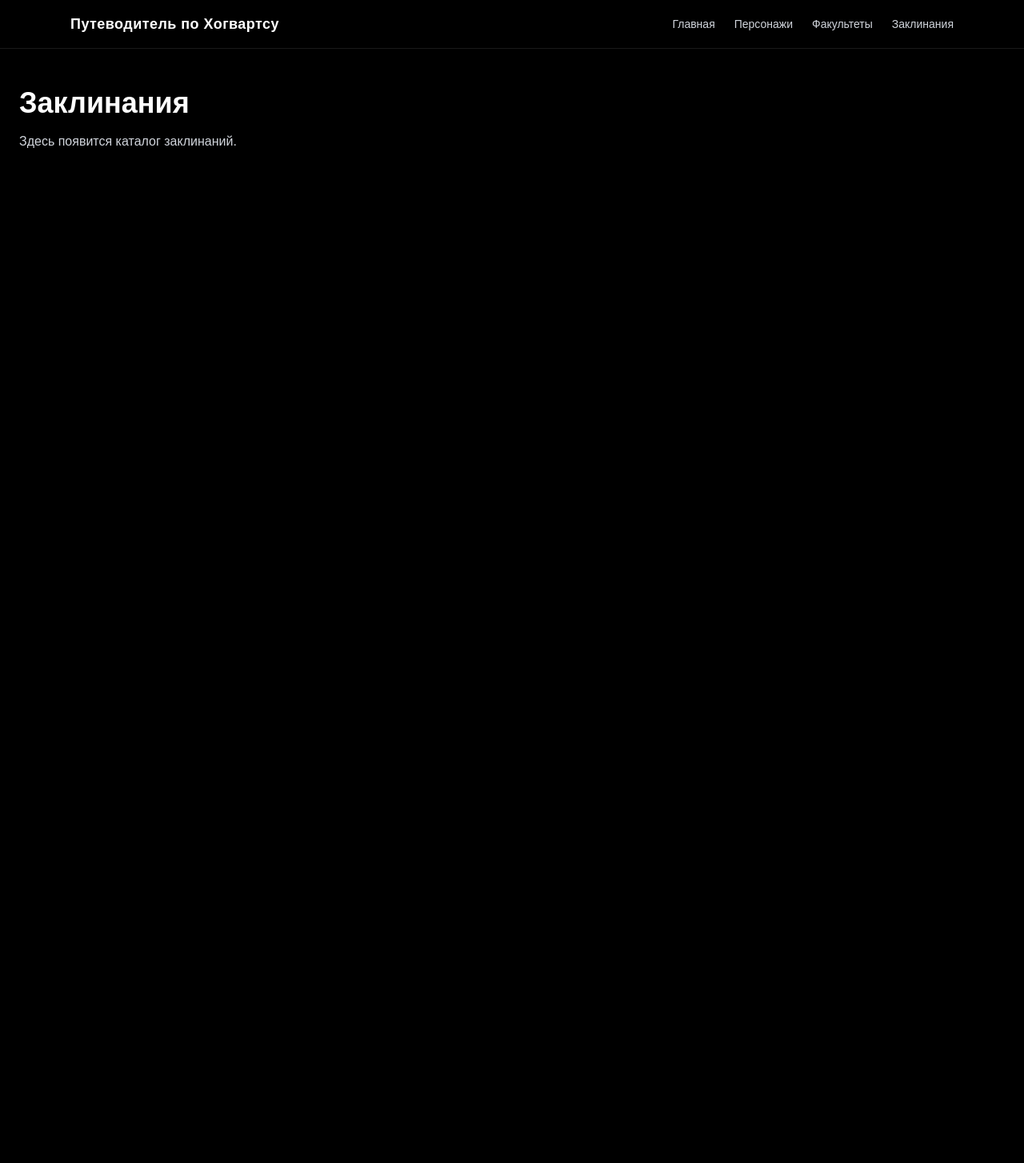
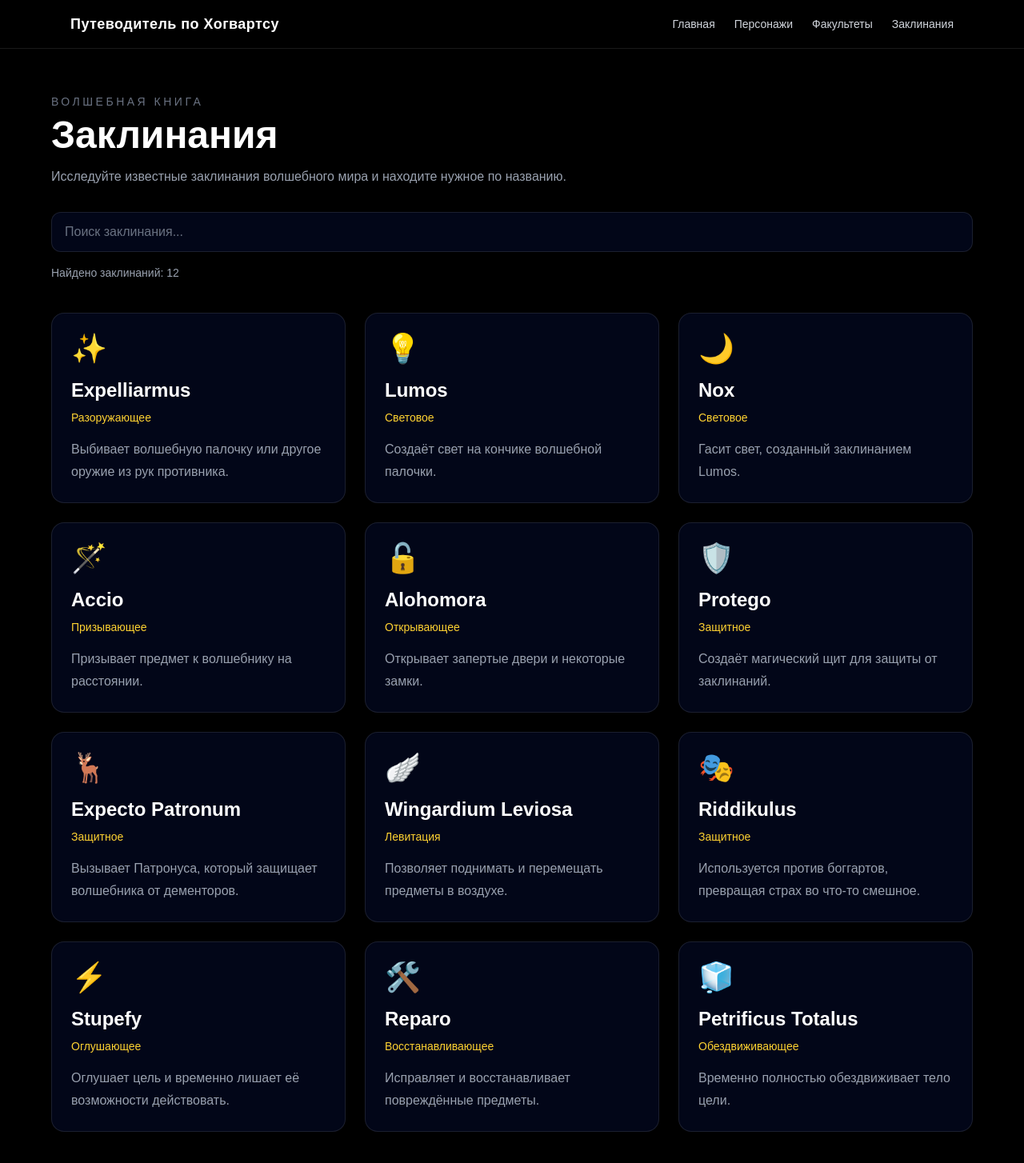
Before and after one commit to assettemergaliyev/harry-potter-explorer, a Next.js app: page /spells in a window 1280 px wide. Shown: the top 1454 px of the page at 80% size. Before the commit the page ends 861 px from the top, so only its background shows below. Built offline with nearby package versions, Linux system fonts and the light colour scheme.

Commit message:
feat: add searchable spells catalog

```diff
--- /dev/null
+++ b/app/spells/SpellsCatalog.tsx
@@ -0,0 +1,146 @@
+"use client";
+
+import { useMemo, useState } from "react";
+
+type Spell = {
+  name: string;
+  category: string;
+  description: string;
+  icon: string;
+};
+
+const spells: Spell[] = [
+  {
+    name: "Expelliarmus",
+    category: "Разоружающее",
+    description: "Выбивает волшебную палочку или другое оружие из рук противника.",
+    icon: "✨",
+  },
+  {
+    name: "Lumos",
+    category: "Световое",
+    description: "Создаёт свет на кончике волшебной палочки.",
+    icon: "💡",
+  },
+  {
+    name: "Nox",
+    category: "Световое",
+    description: "Гасит свет, созданный заклинанием Lumos.",
+    icon: "🌙",
+  },
+  {
+    name: "Accio",
+    category: "Призывающее",
+    description: "Призывает предмет к волшебнику на расстоянии.",
+    icon: "🪄",
+  },
+  {
+    name: "Alohomora",
+    category: "Открывающее",
+    description: "Открывает запертые двери и некоторые замки.",
+    icon: "🔓",
+  },
+  {
+    name: "Protego",
+    category: "Защитное",
+    description: "Создаёт магический щит для защиты от заклинаний.",
+    icon: "🛡️",
+  },
+  {
+    name: "Expecto Patronum",
+    category: "Защитное",
+    description: "Вызывает Патронуса, который защищает волшебника от дементоров.",
+    icon: "🦌",
+  },
+  {
+    name: "Wingardium Leviosa",
+    category: "Левитация",
+    description: "Позволяет поднимать и перемещать предметы в воздухе.",
+    icon: "🪽",
+  },
+  {
+    name: "Riddikulus",
+    category: "Защитное",
+    description: "Используется против боггартов, превращая страх во что-то смешное.",
+    icon: "🎭",
+  },
+  {
+    name: "Stupefy",
+    category: "Оглушающее",
+    description: "Оглушает цель и временно лишает её возможности действовать.",
+    icon: "⚡",
+  },
+  {
+    name: "Reparo",
+    category: "Восстанавливающее",
+    description: "Исправляет и восстанавливает повреждённые предметы.",
+    icon: "🛠️",
+  },
+  {
+    name: "Petrificus Totalus",
+    category: "Обездвиживающее",
+    description: "Временно полностью обездвиживает тело цели.",
+    icon: "🧊",
+  },
+];
+
+export default function SpellsCatalog() {
+  const [search, setSearch] = useState("");
+
+  const filteredSpells = useMemo(() => {
+    const normalizedSearch = search.toLowerCase().trim();
+
+    return spells.filter((spell) =>
+      spell.name.toLowerCase().includes(normalizedSearch)
+    );
+  }, [search]);
+
+  return (
+    <div>
+      <div className="mt-8">
+        <input
+          type="text"
+          value={search}
+          onChange={(event) => setSearch(event.target.value)}
+          placeholder="Поиск заклинания..."
+          className="w-full rounded-xl border border-white/10 bg-slate-950 px-4 py-3 text-white outline-none placeholder:text-gray-500 focus:border-amber-300"
+        />
+      </div>
+
+      <p className="mt-4 text-sm text-gray-400">
+        Найдено заклинаний: {filteredSpells.length}
+      </p>
+
+      {filteredSpells.length === 0 ? (
+        <p className="mt-10 text-gray-400">
+          Заклинания не найдены.
+        </p>
+      ) : (
+        <div className="mt-10 grid gap-6 md:grid-cols-2 lg:grid-cols-3">
+          {filteredSpells.map((spell) => (
+            <article
+              key={spell.name}
+              className="rounded-2xl border border-white/10 bg-slate-950 p-6 transition hover:-translate-y-1"
+            >
+              <div className="text-4xl" aria-hidden="true">
+                {spell.icon}
+              </div>
+
+              <h2 className="mt-4 text-2xl font-semibold">
+                {spell.name}
+              </h2>
+
+              <p className="mt-2 text-sm text-amber-300">
+                {spell.category}
+              </p>
+
+              <p className="mt-4 leading-7 text-gray-400">
+                {spell.description}
+              </p>
+            </article>
+          ))}
+        </div>
+      )}
+    </div>
+  );
+}
--- a/app/spells/page.tsx
+++ b/app/spells/page.tsx
@@ -1,10 +1,23 @@
+import SpellsCatalog from "./SpellsCatalog";
+
 export default function SpellsPage() {
   return (
-    <main className="min-h-screen bg-black px-6 py-12 text-white">
-      <h1 className="text-4xl font-bold">Заклинания</h1>
-      <p className="mt-4 text-gray-300">
-        Здесь появится каталог заклинаний.
-      </p>
+    <main className="min-h-screen bg-black px-6 py-14 text-white">
+      <div className="mx-auto max-w-6xl">
+        <p className="text-sm uppercase tracking-[0.25em] text-gray-500">
+          Волшебная книга
+        </p>
+
+        <h1 className="mt-2 text-4xl font-bold md:text-5xl">
+          Заклинания
+        </h1>
+
+        <p className="mt-4 max-w-2xl text-gray-400">
+          Исследуйте известные заклинания волшебного мира и находите нужное по названию.
+        </p>
+
+        <SpellsCatalog />
+      </div>
     </main>
   );
 }
```
